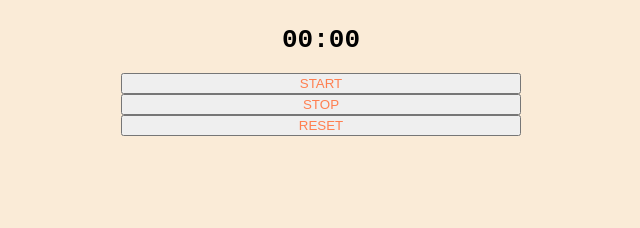
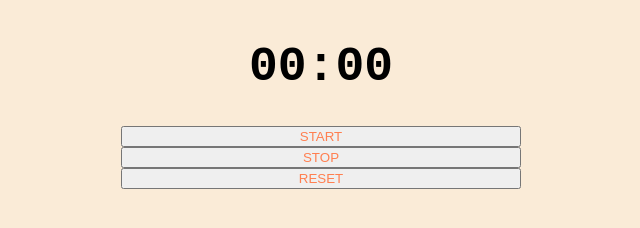
Before and after one commit to ecl5pse/JS_es6_module, a plain HTML site: page index.html in a window 1280 px wide. Shown: the whole page, without its empty margins (319-959 px from the left). Drawn offline with Linux system fonts and the light colour scheme.

Commit message:
add of div font-size

```diff
--- a/index.html
+++ b/index.html
@@ -2,7 +2,7 @@
 <html lang="en">
 <head>
     <meta charset="UTF-8">
-    <title>Title</title>
+    <title>Timer</title>
 </head>
 <body>
 
@@ -19,6 +19,7 @@
         flex-direction: column;
         align-items: center;
         max-width: 400px;
+        font-size: 24px;
     }
     button{
         text-transform: uppercase;
```
